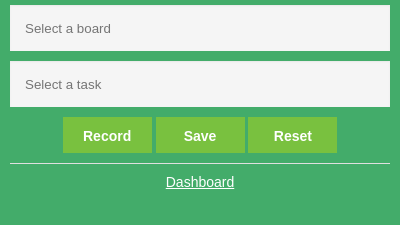
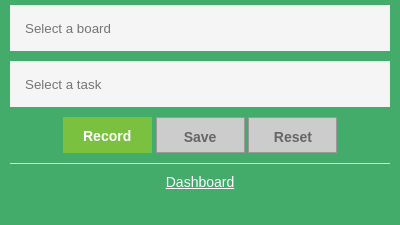
Before and after one commit to chihebnabil/AngularJS-Kanban-Applicaton, a browser extension: page popup.html at #!/record in a window 400 px wide. Shown: the part 73-298 px from the top of the page. Drawn offline with nearby package versions, Linux system fonts and the light colour scheme.

Commit message:
disable save button

```diff
--- a/assets/css/popup.css
+++ b/assets/css/popup.css
@@ -52,6 +52,13 @@ button{
 
     background-color: #79C13F;
 }
+button:disabled,
+button[disabled]{
+  border: 1px solid #999999;
+  background-color: #cccccc;
+  color: #666666;
+}
+
 timer{
   display: block;
     margin: 15px 0;
--- a/assets/js/modules/tracker.js
+++ b/assets/js/modules/tracker.js
@@ -26,14 +26,12 @@
             $scope.start = Date.now();
 
         };
-
-        $scope.resumeTimer = function () {
-
-        };
         $scope.stopTimer = function () {
             $scope.start = false;
         };
         $scope.save = function () {
+
+            $scope.start = false;
 
         };
 
--- a/templates/record.html
+++ b/templates/record.html
@@ -16,7 +16,7 @@
             </div>
             <div class="btn-group" role="group">
                 <button type="button" ng-disabled="start" ng-click="startTimer()" class="btn btn-success ">Record</button>
-                <button type="button" ng-click="save()" class="btn btn-danger ">Save</button>
+                <button type="button" ng-disabled="!start" ng-click="save()" class="btn btn-danger ">Save</button>
                 <button type="button" ng-disabled="!start"  ng-click="stopTimer()" class="btn btn-default ">Reset</button>
             </div>
             <hr>
```
